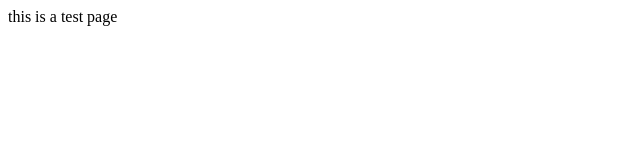
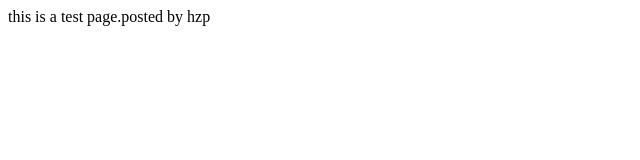
Before and after one commit to xh-git/xh-git.github.io, a plain HTML site: page index.html in a window 1280 px wide. Shown: the whole page, without its empty margins (0-640 px from the left). Drawn offline with Linux system fonts and the light colour scheme.

Commit message:
Update index.html

```diff
--- a/index.html
+++ b/index.html
@@ -3,6 +3,6 @@
 <head>
 </head>
 <body>
-this is a test page
+this is a test page.posted by hzp
 </body>
 </html>
```
